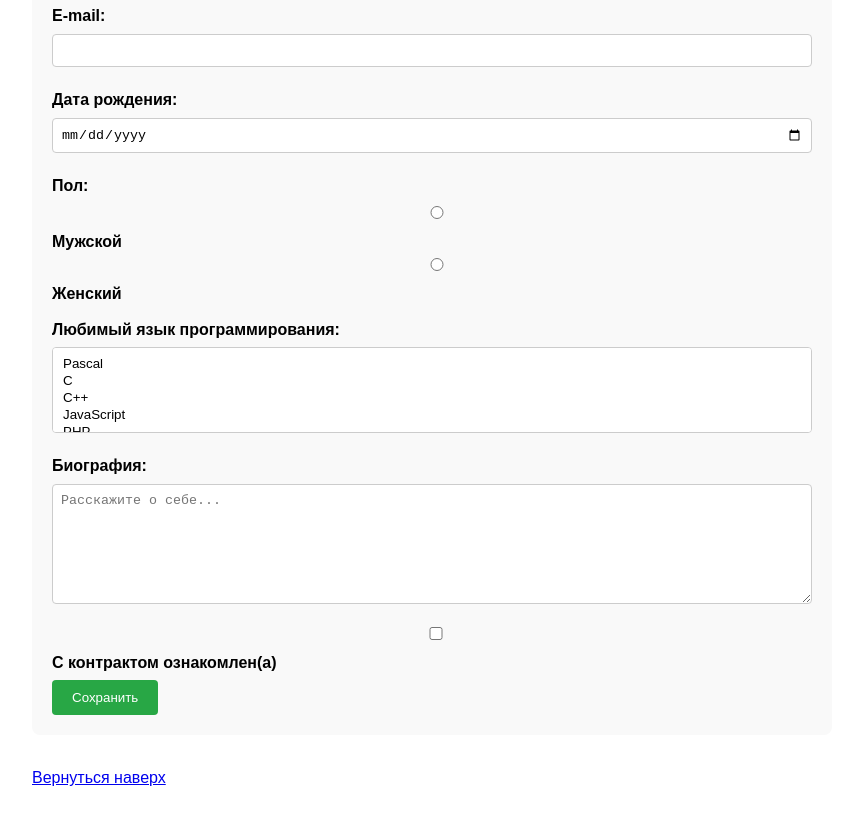
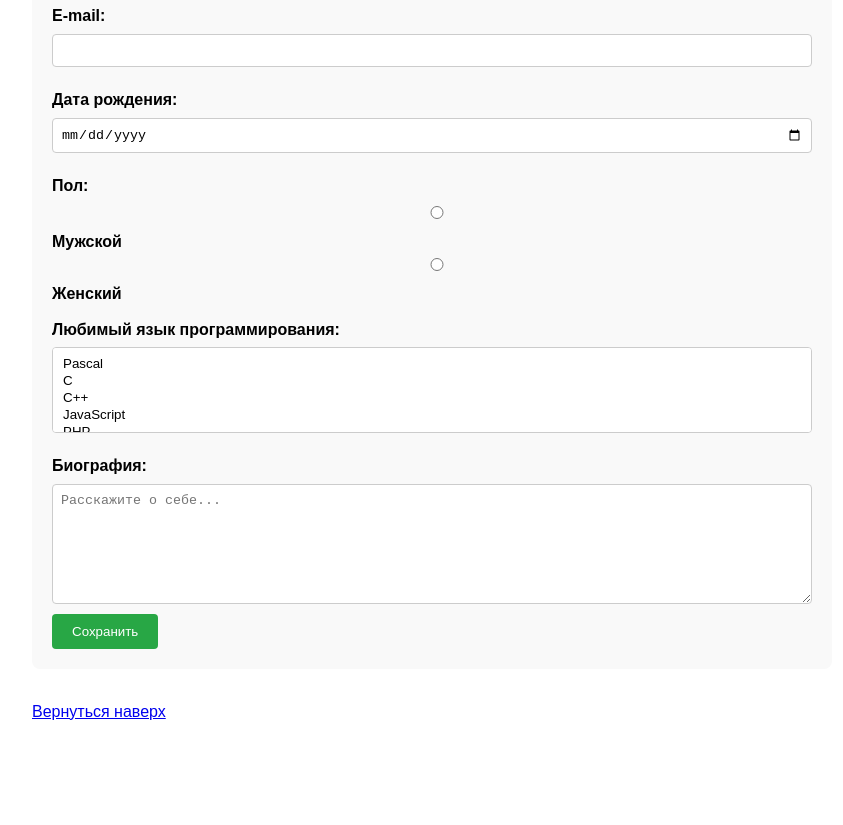
Before and after one commit to bedolaga22809/bedolaga22809.github.io, a plain HTML site: page index.html in a window 1280 px wide. Shown: the part 1393-2218 px from the top of the page, without its empty margins (208-1051 px from the left). After the commit the page ends 2157 px from the top, so only its background shows below. Drawn offline with Linux system fonts and the light colour scheme.

Commit message:
Update index.html
Доработал код

```diff
--- a/index.html
+++ b/index.html
@@ -211,7 +211,7 @@
             <input type="radio" id="female" name="gender" value="female">
             <label for="female" style="display: inline;">Женский</label>
 
-            <!-- Множественный выбор языков программирования -->
+            <!-- выбор языков программирования -->
             <label for="languages">Любимый язык программирования:</label>
             <select id="languages" name="languages" multiple required>
                 <option value="Pascal">Pascal</option>
@@ -227,17 +227,11 @@
                 <option value="Scala">Scala</option>
             </select>
 
-            <!-- Поле биографии -->
+            <!-- Биография -->
             <label for="bio">Биография:</label>
             <textarea id="bio" name="bio" placeholder="Расскажите о себе..."></textarea>
 
-            <!-- Чекбокс "С контрактом ознакомлен" -->
-            <label for="contract">
-                <input type="checkbox" id="contract" name="contract" required>
-                С контрактом ознакомлен(а)
-            </label>
-
-            <!-- Кнопка отправки -->
+            <!-- Отправка -->
             <button type="submit">Сохранить</button>
         </form>
     </div>
```
